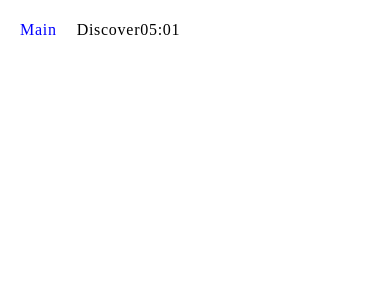
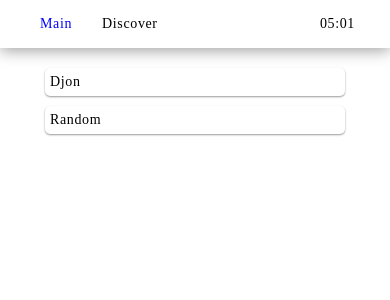
Before and after one commit to PetrovAleks/photo_gallery, a React (Create React App) app: page /main in a window 390 px wide. Shown: the top 300 px of the page. Built offline with nearby package versions, Linux system fonts and the light colour scheme.

Commit message:
added mobile version styles for made components

```diff
--- a/src/components/header/header.scss
+++ b/src/components/header/header.scss
@@ -1,20 +1,11 @@
 .header {
 	width: 100vw;
-	padding: 20px;
-}
+	padding: 10px;
+	margin-bottom: 10px;
 
-.header-nav__item {
-	margin-right: 20px;
+	box-shadow: 0px 2px 15px rgba(0, 0, 0, 0.4);
 
-	&:last-child {
-		margin: 0;
-	}
-
-	.header-nav__link {
-		text-decoration: none;
-		color: black;
-	}
-	.header-nav__item--active {
-		color: blue;
+	.header-clock {
+		margin-left: auto;
 	}
 }
--- a/src/components/header/header.tsx
+++ b/src/components/header/header.tsx
@@ -1,34 +1,15 @@
 import React from 'react';
-import { NavLink } from 'react-router-dom';
 
+import SiteNav from '../siteNav/siteNav';
 import Clock from '../clock/clock';
 
 const Header = () => {
 	return (
-		<header className="header d-flex">
-			<nav className="header-nav">
-				<ul className="header-nav__list list-style d-flex">
-					<li className="header-nav__item">
-						<NavLink
-							to="/main"
-							className="header-nav__link"
-							activeClassName="header-nav__item--active"
-						>
-							Main
-						</NavLink>
-					</li>
-					<li className="header-nav__item">
-						<NavLink
-							to="/discover"
-							className="header-nav__link"
-							activeClassName="header-nav__item--active"
-						>
-							Discover
-						</NavLink>
-					</li>
-				</ul>
-			</nav>
-			<Clock />
+		<header className="header">
+			<div className="container d-flex">
+				<SiteNav />
+				<Clock />
+			</div>
 		</header>
 	);
 };
--- /dev/null
+++ b/src/components/listLikedPhotos/listLikedPhotos.scss
@@ -0,0 +1,25 @@
+.wrapper-liked-photos {
+	padding: 10px;
+	height: 50vh;
+}
+
+.liked-photos__item {
+	padding: 5px;
+	margin-bottom: 10px;
+	border-radius: 5px;
+	box-shadow: 0px 1px 2px rgba(0, 0, 0, 0.4);
+
+	transition: background-color 200ms linear;
+
+	cursor: pointer;
+
+	&:hover,
+	&:focus {
+		background-color: rgba(0, 0, 255, 0.4);
+		color: #fff;
+	}
+
+	&:last-child {
+		margin-bottom: 0;
+	}
+}
--- /dev/null
+++ b/src/components/listLikedPhotos/listLikedPhotos.tsx
@@ -0,0 +1,14 @@
+import React from 'react';
+
+const ListLikedPhotos = () => {
+	return (
+		<div className="wrapper-liked-photos">
+			<ul className="liked-photos__list list-style">
+				<li className="liked-photos__item">Djon</li>
+				<li className="liked-photos__item">Random</li>
+			</ul>
+		</div>
+	);
+};
+
+export default ListLikedPhotos;
--- /dev/null
+++ b/src/components/siteNav/siteNav.scss
@@ -0,0 +1,18 @@
+.header-nav__item {
+	padding: 5px;
+	margin-right: 20px;
+
+	cursor: pointer;
+
+	&:last-child {
+		margin: 0;
+	}
+
+	.header-nav__link {
+		text-decoration: none;
+		color: black;
+	}
+	.header-nav__item--active {
+		color: blue;
+	}
+}
--- /dev/null
+++ b/src/components/siteNav/siteNav.tsx
@@ -0,0 +1,31 @@
+import React from 'react';
+import { NavLink } from 'react-router-dom';
+
+const SiteNav = () => {
+	return (
+		<nav className="header-nav">
+			<ul className="header-nav__list list-style d-flex">
+				<li className="header-nav__item">
+					<NavLink
+						to="/main"
+						className="header-nav__link"
+						activeClassName="header-nav__item--active"
+					>
+						Main
+					</NavLink>
+				</li>
+				<li className="header-nav__item">
+					<NavLink
+						to="/discover"
+						className="header-nav__link"
+						activeClassName="header-nav__item--active"
+					>
+						Discover
+					</NavLink>
+				</li>
+			</ul>
+		</nav>
+	);
+};
+
+export default SiteNav;
--- a/src/pages/main.tsx
+++ b/src/pages/main.tsx
@@ -1,7 +1,16 @@
 import React from 'react';
+import ListLikedPhotos from '../components/listLikedPhotos/listLikedPhotos';
 
 const Main = () => {
-	return <main className="main"></main>;
+	return (
+		<main>
+			<section>
+				<div className="container">
+					<ListLikedPhotos />
+				</div>
+			</section>
+		</main>
+	);
 };
 
 export default Main;
--- a/src/styles/basic.scss
+++ b/src/styles/basic.scss
@@ -20,8 +20,8 @@
 body {
 	margin: 0;
 	font-weight: 400;
-	font-size: 16px;
-	line-height: 20px;
+	font-size: 14px;
+	line-height: 18px;
 	letter-spacing: 0.045em;
 }
 
@@ -40,7 +40,7 @@
 }
 
 .container {
-	max-width: 1200px;
+	max-width: 320px;
 	margin-left: auto;
 	margin-right: auto;
 }
--- a/src/styles/main.scss
+++ b/src/styles/main.scss
@@ -1,2 +1,4 @@
 @import './basic.scss';
 @import '../components/header/header.scss';
+@import '../components//siteNav/siteNav.scss';
+@import '../components/listLikedPhotos/listLikedPhotos.scss';
```
